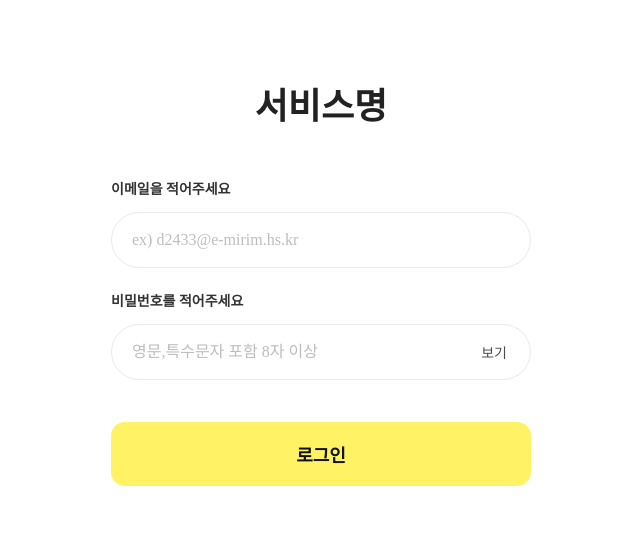
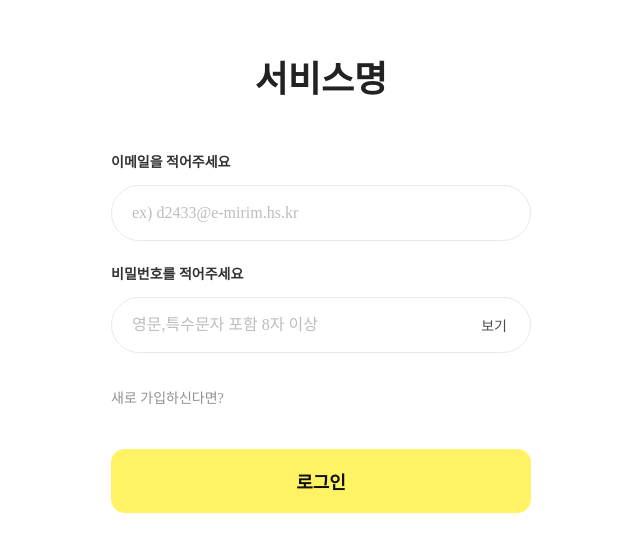
Before and after one commit to bambxxz1e/Oream, a React (Vite) app: page /login in a window 1280 px wide. Shown: the part 114-666 px from the top of the page, without its empty margins (319-959 px from the left). Built offline with nearby package versions, Linux system fonts and the light colour scheme.

Commit message:
로그인 손보기

```diff
--- a/src/pages/Login.css
+++ b/src/pages/Login.css
@@ -11,7 +11,6 @@
 * {
   box-sizing: border-box;
   font-family: "Pretendard";
-
 }
 html,
 body,
@@ -61,6 +60,16 @@ body {
   font-size: 14px;
   color: #333;
   margin-top: 8px;
+}
+
+.new {
+  margin-top: 20px;
+}
+
+.label-new {
+  font-weight: 400;
+  font-size: 14px;
+  color: #919191;
 }
 
 /* 인풋 */
--- a/src/pages/LoginPage.jsx
+++ b/src/pages/LoginPage.jsx
@@ -75,6 +75,11 @@ export default function Login() {
             </button>
           </div>
 
+          <div className="new">
+            <label className="label-new">새로 가입하신다면?</label>
+            {/* '회원가입'으로 넘어가는거 만들기 */}
+          </div>
+
           <button className="btn-login" type="submit" disabled={loading}>
             {loading ? "로그인 중..." : "로그인"}
           </button>
```
Also changed, not shown: 1 other file (tests, documents, lock files or other folders).
